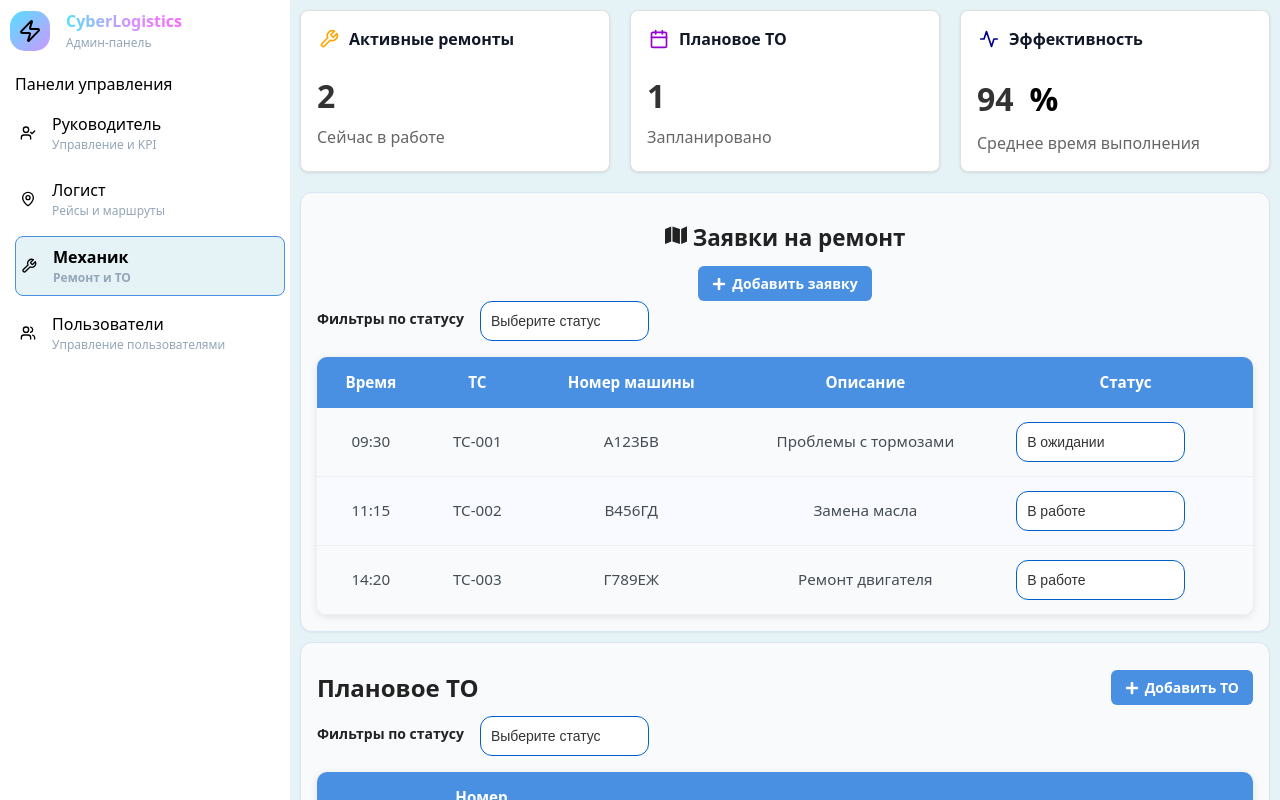
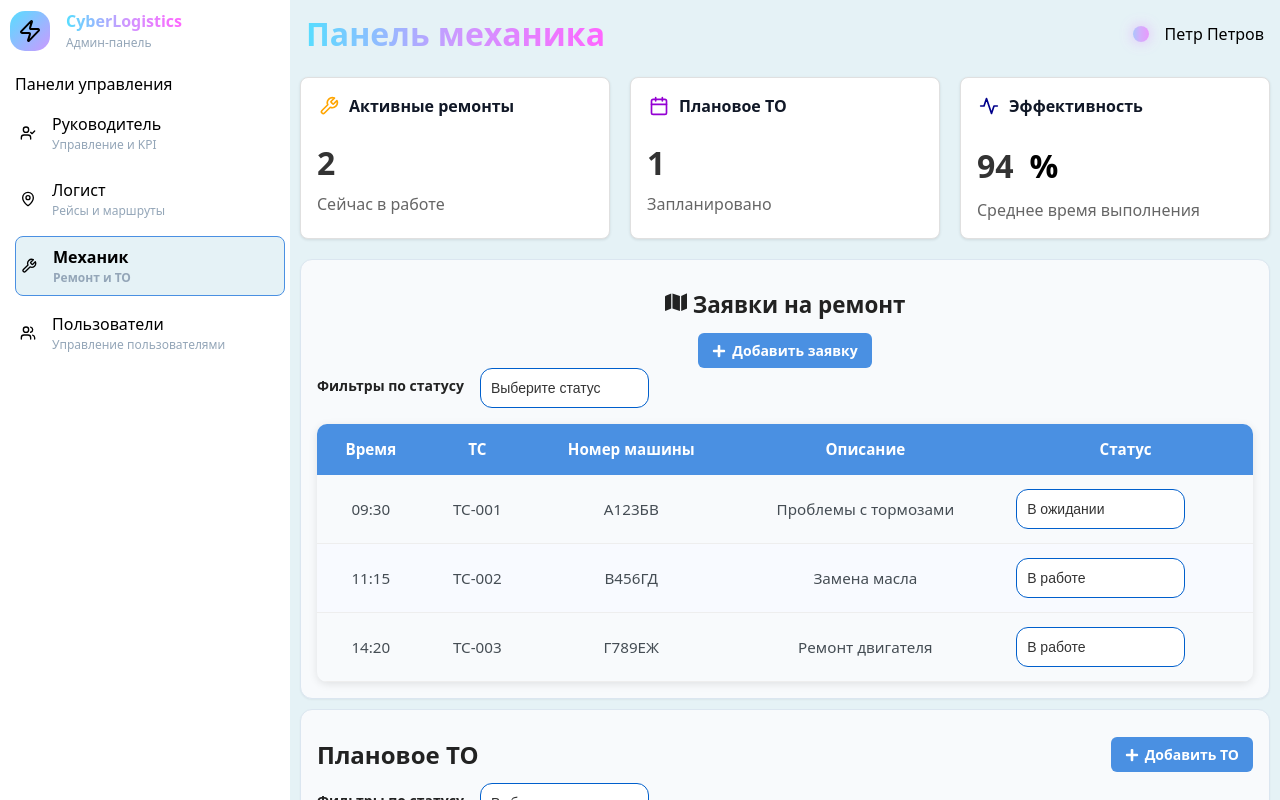
Before and after one commit to webobscure/LogisticPanel, a React (Vite) app: page /mechanic in a window 1280 px wide. Built offline with nearby package versions, Linux system fonts and the light colour scheme.

Commit message:
добавлен хэдер для всех страниц

```diff
--- /dev/null
+++ b/src/components/ui/molecules/Header.css
@@ -0,0 +1,65 @@
+.header {
+    display: flex;
+    padding: 1rem;
+    align-items: center;
+    justify-content: space-between;
+}
+
+.header h1 {
+  background: linear-gradient(90deg,
+            hsl(192 100% 67%) 0%,
+            hsl(270 100% 80%) 50%,
+            hsl(300 100% 70%) 100%);
+  -webkit-background-clip: text;
+  background-clip: text;
+  color: transparent;
+  display: inline;
+  font-size: 2rem;
+  font-weight: 700;
+  margin: 0;
+}
+
+.header_user-name {
+    position: relative;
+    padding-left: 2rem; /* Оставляем место для кружка */
+}
+
+.header_user-name::before {
+    content: '';
+    position: absolute;
+    left: 0;
+    top: 50%;
+    transform: translateY(-50%);
+    width: 1rem;
+    height: 1rem;
+    border-radius: 50%;
+    background: linear-gradient(90deg,
+              hsl(192 100% 67%) 0%,
+              hsl(270 100% 80%) 50%,
+              hsl(300 100% 70%) 100%);
+    background-size: 200% 200%;  /* Для анимации градиента */
+    animation:
+        blink 2.5s ease-in-out infinite,
+        gradient-pulse 4s ease infinite alternate;
+    box-shadow: 0 0 12px rgba(208, 153, 255, 0.6); /* Фиолетовое свечение */
+}
+
+@keyframes blink {
+    0%, 100% { opacity: 0.9; }
+    50% { opacity: 0.4; }
+}
+
+@keyframes gradient-pulse {
+    0% {
+        background-position: 0% 50%;
+        box-shadow: 0 0 12px rgba(0, 231, 255, 0.6); /* Голубое свечение */
+    }
+    50% {
+        background-position: 100% 50%;
+        box-shadow: 0 0 16px rgba(208, 153, 255, 0.8); /* Розовое свечение */
+    }
+    100% {
+        background-position: 0% 50%;
+        box-shadow: 0 0 12px rgba(255, 102, 255, 0.6); /* Пурпурное свечение */
+    }
+}
--- /dev/null
+++ b/src/components/ui/molecules/Header.jsx
@@ -0,0 +1,10 @@
+import './Header.css'
+
+export const Header = ({title = 'Панель управления', userName = 'Тест Тестов'}) => {
+  return (
+    <section className='header'>
+			<h1>{title}</h1>
+			<span className='header_user-name'>{userName}</span>
+    </section>
+  )
+}
--- a/src/pages/AdminPage/AdminPage.jsx
+++ b/src/pages/AdminPage/AdminPage.jsx
@@ -7,6 +7,7 @@ import { TotalWorkload } from "../../components/ui/molecules/TotalWorkload";
 import { InfoItem } from "../../components/ui/molecules/InfoItem";
 import UiTableButton from "../../components/ui/atoms/button";
 import NavPanel from "../../components/ui/organisms/NavPanel";
+import { Header } from "../../components/ui/molecules/Header";
 
 export default function AdminPage() {
   // ===== Линейный график =====
@@ -90,10 +91,11 @@ export default function AdminPage() {
   return (
     <>
       <div className="admin-panel-container">
-        {/* <Header /> */}
         <NavPanel />
 
         <div className="admin-panel-container__right">
+          <Header title="Панель руководителя" userName="Сергей Сергеев" />
+
           <TopBlock>
             <TotalWorkload />
             <InfoItem
--- a/src/pages/LogistPage/LogistPage.jsx
+++ b/src/pages/LogistPage/LogistPage.jsx
@@ -6,6 +6,7 @@ import RacesToday from "../../components/tables/RacesToday";
 import { TopBlock } from "../../components/ui/organisms/TopBlock";
 import { InfoItem } from "../../components/ui/molecules/InfoItem";
 import NavPanel from "../../components/ui/organisms/NavPanel";
+import { Header } from "../../components/ui/molecules/Header";
 
 export default function LogistPage() {
   // ===== Линейный график =====
@@ -74,6 +75,8 @@ export default function LogistPage() {
       <NavPanel />
 
       <div className="admin-panel-container__right">
+        <Header title="Панель логиста" userName="Павел Павлов" />
+
         <TopBlock>
           <InfoItem
             title='Активные рейсы' value='15'
--- a/src/pages/MechanicPage/MechanicPage.jsx
+++ b/src/pages/MechanicPage/MechanicPage.jsx
@@ -4,6 +4,7 @@ import PlanTO from '../../components/tables/PlanTO/PlanTO'
 import { TopBlock } from "../../components/ui/organisms/TopBlock";
 import { InfoItem } from '../../components/ui/molecules/InfoItem';
 import NavPanel from '../../components/ui/organisms/NavPanel';
+import { Header } from '../../components/ui/molecules/Header';
 
 export default function MechanicPage() {
   return (
@@ -11,6 +12,8 @@ export default function MechanicPage() {
       <NavPanel />
 
       <div className="admin-panel-container__right">
+        <Header title="Панель механика" userName="Петр Петров" />
+
         <TopBlock>
           <InfoItem
             title='Активные ремонты' value='2'
--- a/src/pages/UserPage/UserPage.jsx
+++ b/src/pages/UserPage/UserPage.jsx
@@ -6,6 +6,7 @@ import "./UserPage.css";
 import UiSelect from "../../components/ui/atoms/select";
 import UiTable from "../../components/ui/atoms/table";
 import NavPanel from "../../components/ui/organisms/NavPanel";
+import { Header } from "../../components/ui/molecules/Header";
 
 export default function UserPage() {
   const [users, setUsers] = useState([
@@ -158,6 +159,8 @@ export default function UserPage() {
       <NavPanel />
 
       <div className="admin-panel-container__right">
+        <Header title="Управление пользователями" userName="Кирилл Кириллов" />
+
         <div className="users">
           {/* Форма поиска */}
           <div className="filter bg-card-light">
```
